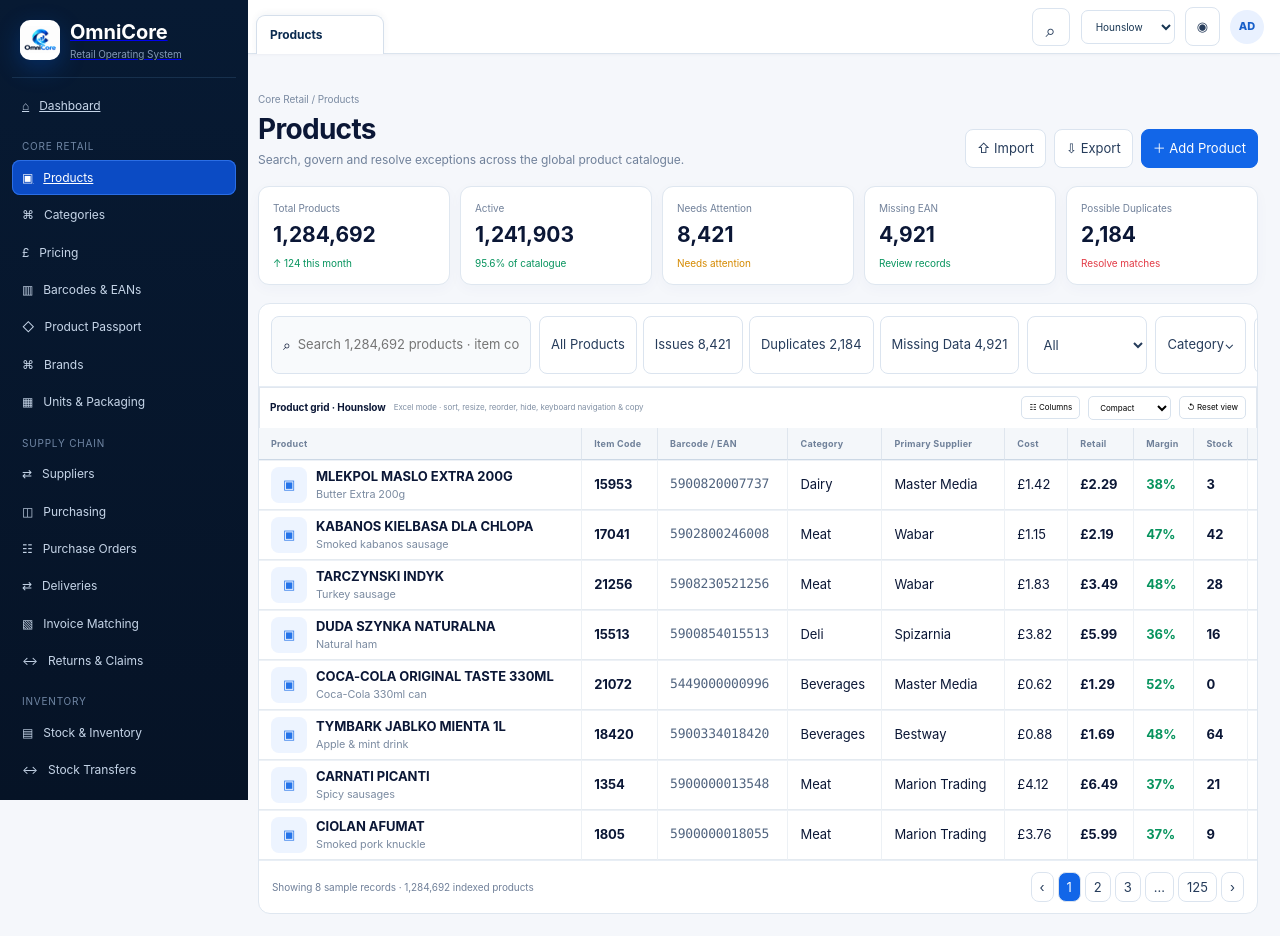
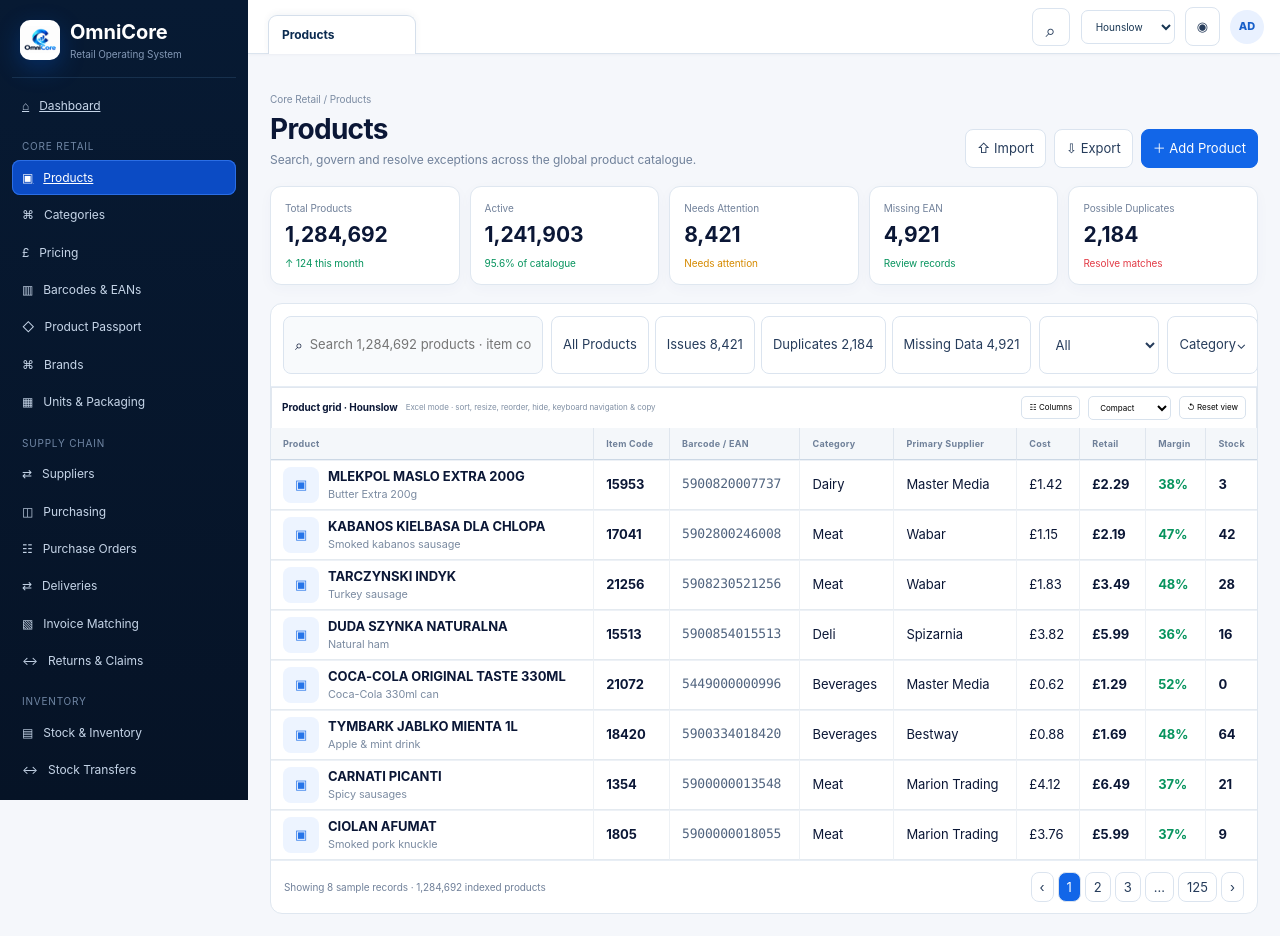
Before and after one commit to franklinajithan/omnicore-retail-platform, a Next.js app in the folder apps/web/: page /products in a window 1280 px wide. Built offline with nearby package versions, Linux system fonts and the light colour scheme.

Commit message:
Unify sidebar and workspace header spacing

```diff
--- a/apps/web/app/globals.css
+++ b/apps/web/app/globals.css
@@ -278,3 +278,28 @@
  .pTop .iconBtn,.pTop .userAvatar{flex:0 0 auto}
  .productListWorkspace>.pTitle{padding-top:16px!important}
 }
+
+/* Unified OmniCore application shell */
+.productApp{display:grid!important;grid-template-columns:248px minmax(0,1fr)!important;min-height:100vh}
+.productApp>.sharedSide{grid-column:1;grid-row:1}
+.productMain{grid-column:2!important;min-width:0}
+.sharedBrand{text-decoration:none;color:inherit}
+.sharedBrand>span:last-child{display:flex;flex-direction:column}
+@media(min-width:761px){
+ .sharedSide.side,.productApp>.sharedSide.side{
+   display:block!important;position:sticky!important;left:auto!important;top:0!important;
+   width:248px!important;max-width:248px!important;height:100vh!important;transform:none!important;
+   z-index:10!important;box-shadow:none!important;overflow-y:auto!important
+ }
+ .productMain{width:auto!important}
+ .top,.pTop{height:54px!important;min-height:54px!important}
+ .top>.workspaceTabs,.pTop>.workspaceTabs{height:54px!important;margin:0!important;padding-top:10px!important}
+ .top>.workspaceTabs .workspaceTab,.pTop>.workspaceTabs .workspaceTab{
+   min-width:148px!important;max-width:260px!important;height:38px!important
+ }
+ .top>.workspaceTabs .workspaceTab.pinned,.pTop>.workspaceTabs .workspaceTab.pinned{min-width:148px!important}
+ .top>.workspaceTabs .workspaceTab.active,.pTop>.workspaceTabs .workspaceTab.active{height:40px!important;margin-bottom:-1px!important}
+ .workspaceTab>span{font-size:12px!important}
+ .workspaceTab[title="Dashboard"]>span,.workspaceTab[title="Products"]>span{overflow:visible!important;text-overflow:clip!important}
+}
+@media(max-width:760px){.productApp{display:block!important}}
```
